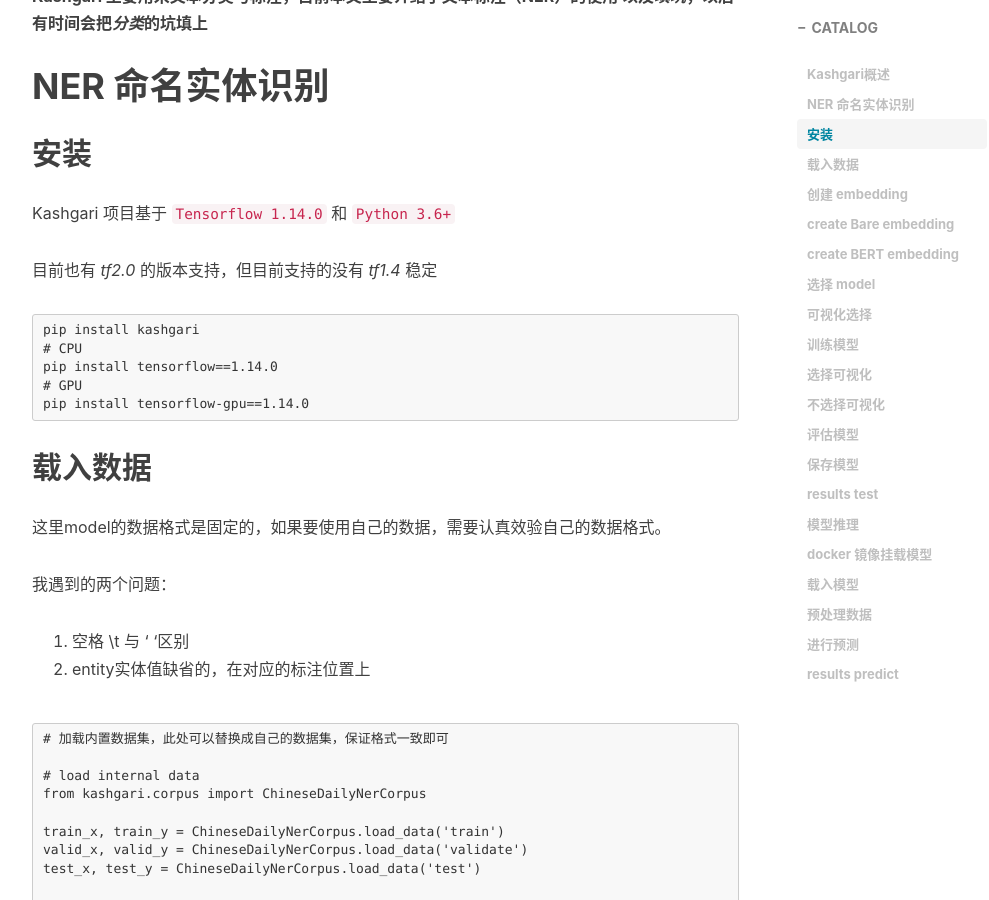
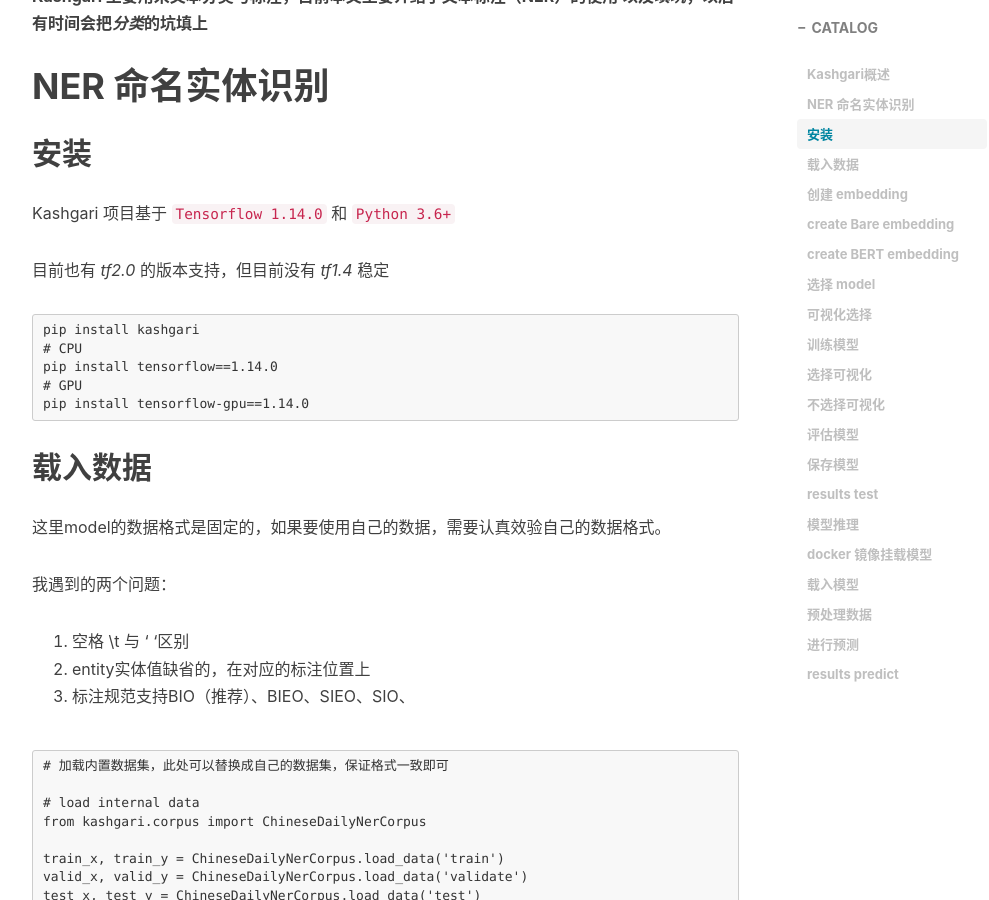
Before and after one commit to shfshf/shfshf.github.io, a Jekyll site: the page built from _posts/2019-12-26-Kashgari.md, in a window 1280 px wide and 900 px high, scrolled down 974 px. Shown: the whole window, without its empty margins (233-1222 px from the left). Built offline with Jekyll 4.4.1, drawn with Linux system fonts in a browser that asks for light colours; nearby versions of some CDN libraries; comment, search, counter and statistics services are not loaded.

Commit message:
Kashgari修改

````diff
--- a/_posts/2019-12-26-Kashgari.md
+++ b/_posts/2019-12-26-Kashgari.md
@@ -32,7 +32,7 @@ __Kashgari 主要用来文本分类与标注，目前本文主要介绍了文本
 
 Kashgari 项目基于 `Tensorflow 1.14.0` 和 `Python 3.6+`
 
-目前也有 *tf2.0* 的版本支持，但目前支持的没有 *tf1.4* 稳定
+目前也有 *tf2.0* 的版本支持，但目前没有 *tf1.4* 稳定
 
 ```
 pip install kashgari
@@ -49,6 +49,7 @@ pip install tensorflow-gpu==1.14.0
 我遇到的两个问题：
 1. 空格 \t 与 ' '区别
 2. entity实体值缺省的，在对应的标注位置上
+3. 标注规范支持BIO（推荐）、BIEO、SIEO、SIO、
 
 ```
 # 加载内置数据集，此处可以替换成自己的数据集，保证格式一致即可
````
